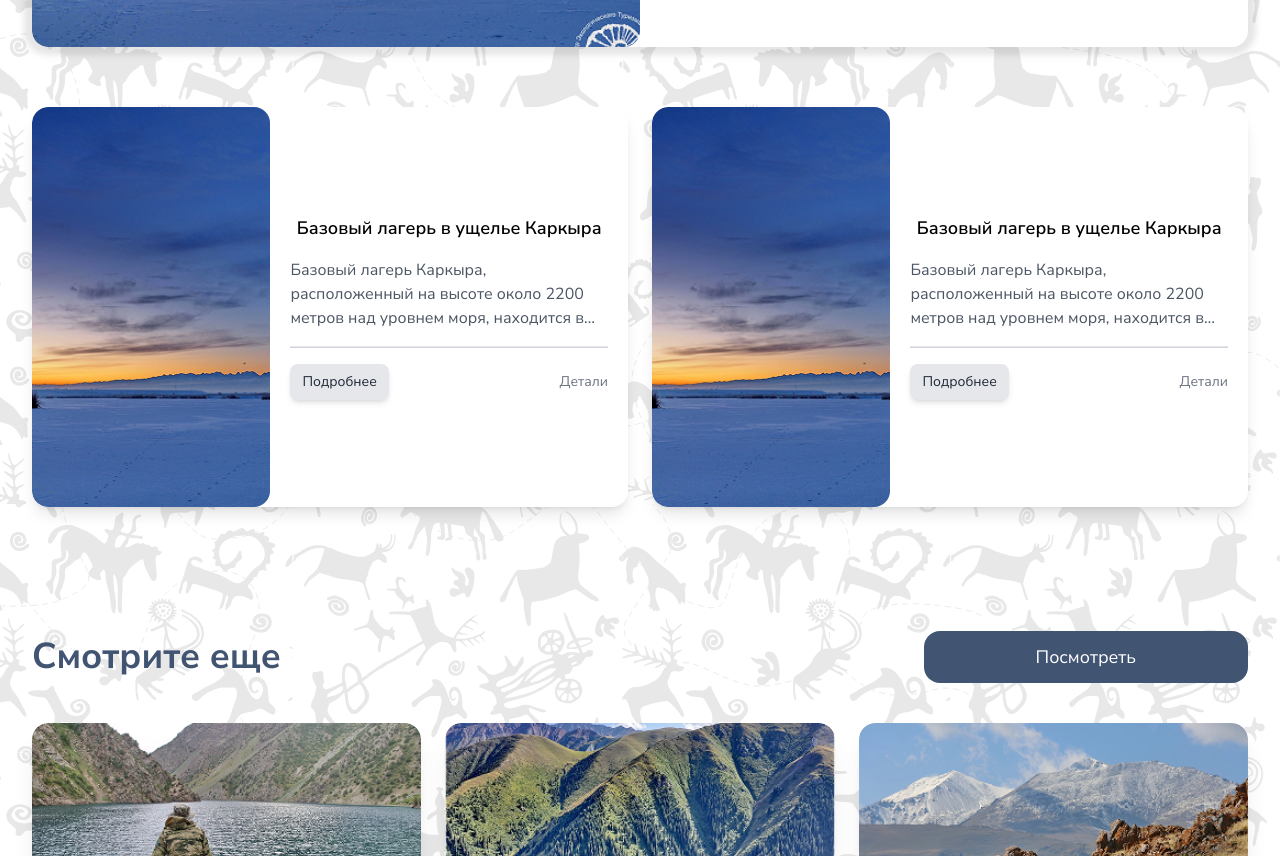
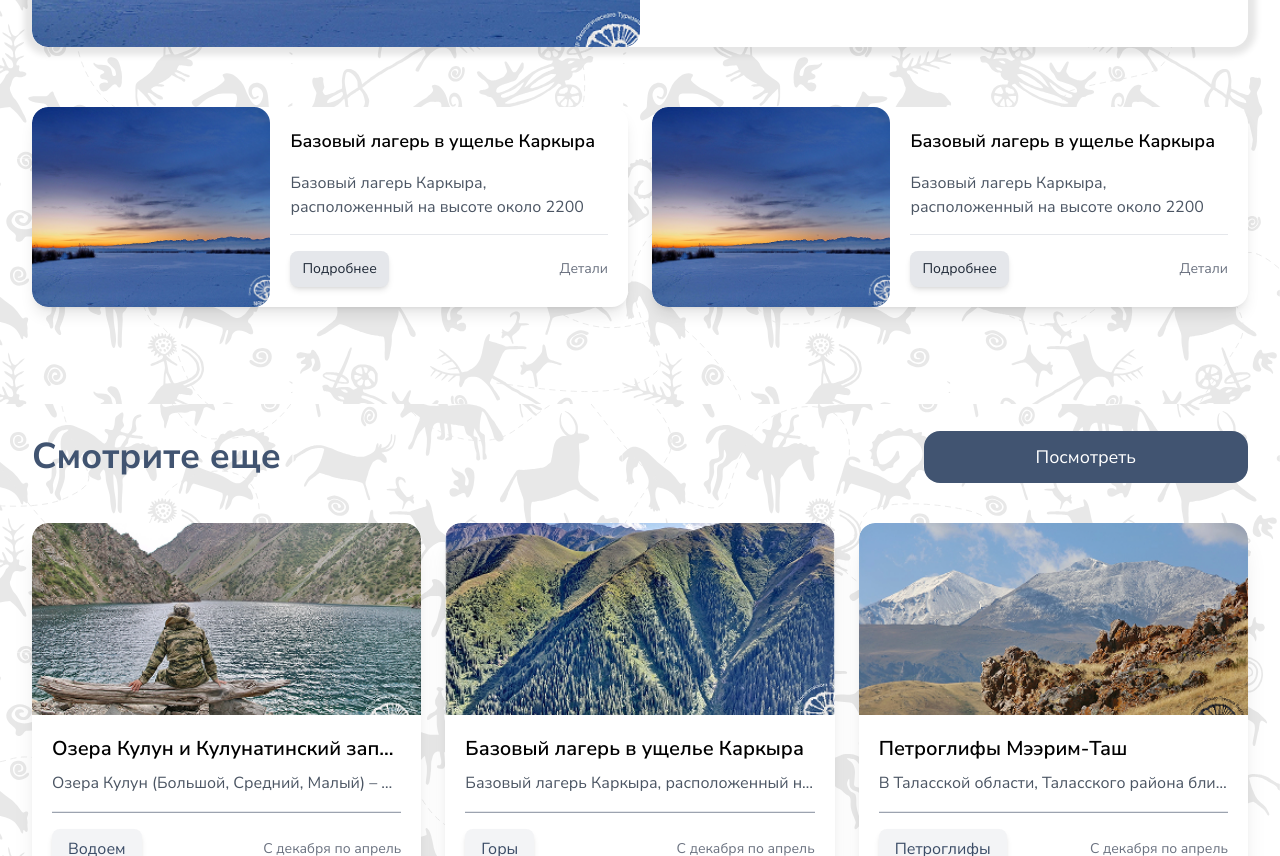
Before and after one commit to AbdullaevN/nomad, a website: page index.html in a window 1280 px wide. Shown: the part 1921-2777 px from the top of the page. Drawn offline with nearby package versions, Linux system fonts and the light colour scheme.

Commit message:
fix styles

```diff
--- a/css/where.css
+++ b/css/where.css
@@ -1,11 +1,9 @@
 .bg-section {
-    background-image: url('../assets/fon.svg'); /* Путь к изображению */
-    background-size: cover; /* Это делает изображение адаптированным по размеру */
-    background-position: center; /* Центрирует изображение */
-    height: 100%; /* Задайте высоту, чтобы секция занимала весь экран */
-    /* opacity: 0.3; */
+  background-image: url('../assets/fon.svg');
+  background-size: contain;
+  background-position: center;
+  height: 100%;
 }
-
 
 @media(min-width:480px){
 
--- a/index.html
+++ b/index.html
@@ -94,7 +94,7 @@
 
       <img src="./assets/logo-w.png"
       alt="Nomad Logo"
-      class="absolute  absolute w-[30%] md:w-[15%] top-8 left-6 z-50"
+      class="absolute  absolute w-[30%] md:w-[11%] top-6 left-6 z-50"
       >
       <!-- Бургер-меню -->
       <button class="absolute top-6 right-6 z-50"
@@ -213,13 +213,9 @@
         </div>
     </div>
 
-    <!-- Область с картой -->
 
-    <!-- <div class="map-area w-full h-screen relative z-0"> -->
-      <!-- <img src="./assets/Basemap.png" class="map-image w-full h-full object-cover rounded-xl" alt="Интерактивная карта"> -->
-      <div class="map-area w-full h-screen relative z-0">
-        <!-- Контейнер для карты -->
-        <div id="map" class="map-container w-full h-full rounded-xl"></div>
+        <div class="map-area w-full h-88 relative z-0">
+         <div id="map" class="map-container w-full h-full rounded-xl"></div>
 
 
 
@@ -304,36 +300,26 @@
 
 
 
-    <section class="hidden md:block container mx-auto px-4 sm:px-6 lg:px-8 py-5">
+    <section class="container mx-auto px-4 sm:px-6 lg:px-8 py-5">
       <div class="flex flex-col lg:flex-row gap-6">
         <!-- Карточка 1 -->
-        <div
-          class="flex flex-col lg:flex-row bg-white rounded-2xl shadow-lg overflow-hidden lg:w-1/2 h-auto"
-        >
+        <div class="flex flex-col md:flex-row bg-white rounded-2xl shadow-lg overflow-hidden w-full lg:w-1/2 md:h-[200px]">
           <img
             src="./assets/main1.png"
             alt="Зимняя рыбалка"
-            class="lg:w-2/5 h-full object-cover rounded-2xl  sm:h-[25rem]"
+            class="md:w-2/5 h-48 sm:w-2/4 md:h-auto object-cover rounded-2xl "
           />
 
-          <div
-            class="w-full lg:w-3/5 flex flex-col justify-center text-center p-5"
-          >
-            <h3 class="text-lg font-semibold mb-4">
+          <div class="w-full md:w-full  flex flex-col justify-center text-center p-5">
+            <h3 class="text-lg font-semibold mb-4 sm:text-lg text-start">
               Базовый лагерь в ущелье Каркыра
             </h3>
-            <p class="text-gray-600 mb-4 truncate-text text-start">
-              Базовый лагерь Каркыра, расположенный на высоте около 2200 метров
-              над уровнем моря, находится в живописной долине Каркыра на границе
-              между Кыргызстаном и Казахстаном. Это уникальное место в
-              Иссык-Кульской области, популярное среди любителей горного
-              туризма, альпинистов и поклонников дикой природы.
+            <p class="text-gray-600 mb-4 text-start line-clamp-4">
+              Базовый лагерь Каркыра, расположенный на высоте около 2200 метров над уровнем моря, находится в живописной долине Каркыра на границе между Кыргызстаном и Казахстаном.
             </p>
-            <hr class="bg-gray-300 h-0.5 w-5/5 mx-auto mb-4" />
+            <hr class="bg-gray-300 h-0.5 w-full mx-auto mb-4" />
             <div class="flex justify-between gap-4 items-center">
-              <button
-                class="bg-gray-200 text-gray-800 text-sm px-3 py-2 rounded-lg shadow-md"
-              >
+              <button class="bg-gray-200 text-gray-800 text-sm px-3 py-2 rounded-lg shadow-md">
                 Подробнее
               </button>
               <span class="text-gray-500 text-sm">Детали</span>
@@ -341,33 +327,24 @@
           </div>
         </div>
 
-        <div
-          class="flex flex-col lg:flex-row bg-white rounded-2xl shadow-lg overflow-hidden lg:w-1/2 h-auto"
-        >
+        <!-- Карточка 2 -->
+        <div class="flex flex-col md:flex-row bg-white rounded-2xl shadow-lg overflow-hidden w-full lg:w-1/2 md:h-[200px]">
           <img
             src="./assets/main1.png"
             alt="Зимняя рыбалка"
-            class="lg:w-2/5 h-full object-cover rounded-2xl  sm:h-[25rem]"
+            class="md:w-2/5 h-48 sm:w-2/4 md:h-auto object-cover rounded-2xl "
           />
 
-          <div
-            class="w-full lg:w-3/5 flex flex-col justify-center text-center p-5"
-          >
-            <h3 class="text-lg font-semibold mb-4">
+          <div class="w-full md:w-full  flex flex-col justify-center text-center p-5">
+            <h3 class="text-lg font-semibold mb-4 sm:text-lg text-start">
               Базовый лагерь в ущелье Каркыра
             </h3>
-            <p class="text-gray-600 mb-4 truncate-text text-start">
-              Базовый лагерь Каркыра, расположенный на высоте около 2200 метров
-              над уровнем моря, находится в живописной долине Каркыра на границе
-              между Кыргызстаном и Казахстаном. Это уникальное место в
-              Иссык-Кульской области, популярное среди любителей горного
-              туризма, альпинистов и поклонников дикой природы.
+            <p class="text-gray-600 mb-4 text-start line-clamp-4">
+              Базовый лагерь Каркыра, расположенный на высоте около 2200 метров над уровнем моря, находится в живописной долине Каркыра на границе между Кыргызстаном и Казахстаном.
             </p>
-            <hr class="bg-gray-300 h-0.5 w-5/5 mx-auto mb-4" />
+            <hr class="bg-gray-300 h-0.5 w-full mx-auto mb-4" />
             <div class="flex justify-between gap-4 items-center">
-              <button
-                class="bg-gray-200 text-gray-800 text-sm px-3 py-2 rounded-lg shadow-md"
-              >
+              <button class="bg-gray-200 text-gray-800 text-sm px-3 py-2 rounded-lg shadow-md">
                 Подробнее
               </button>
               <span class="text-gray-500 text-sm">Детали</span>
@@ -376,6 +353,7 @@
         </div>
       </div>
     </section>
+
 
     <section class="container mx-auto px-4 sm:px-6 lg:px-8 py-16">
       <div class="flex justify-between md:py-10 items-center text-center">
```
Also changed, not shown: pages/whereToGo.html (+1 -1 lines).
